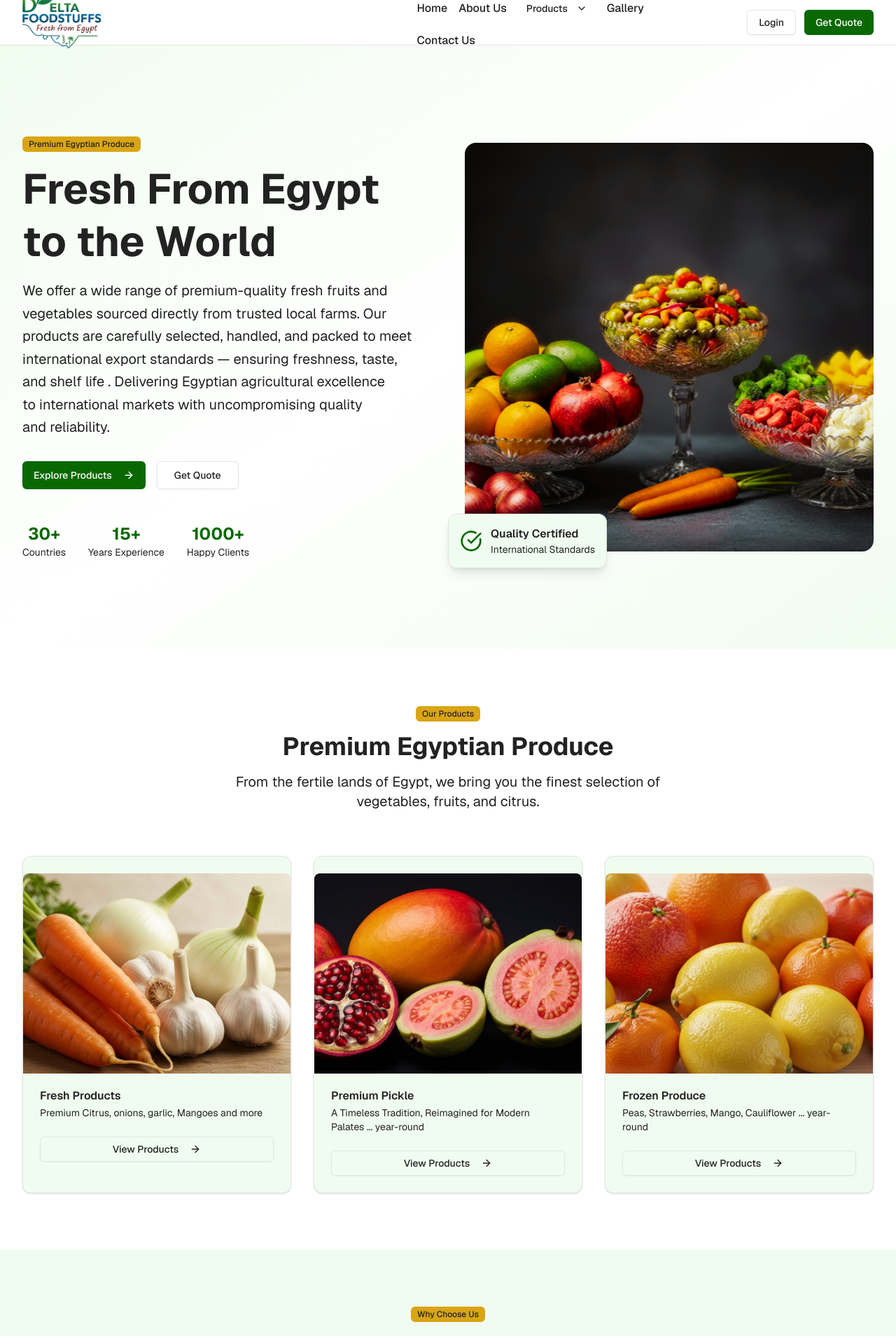
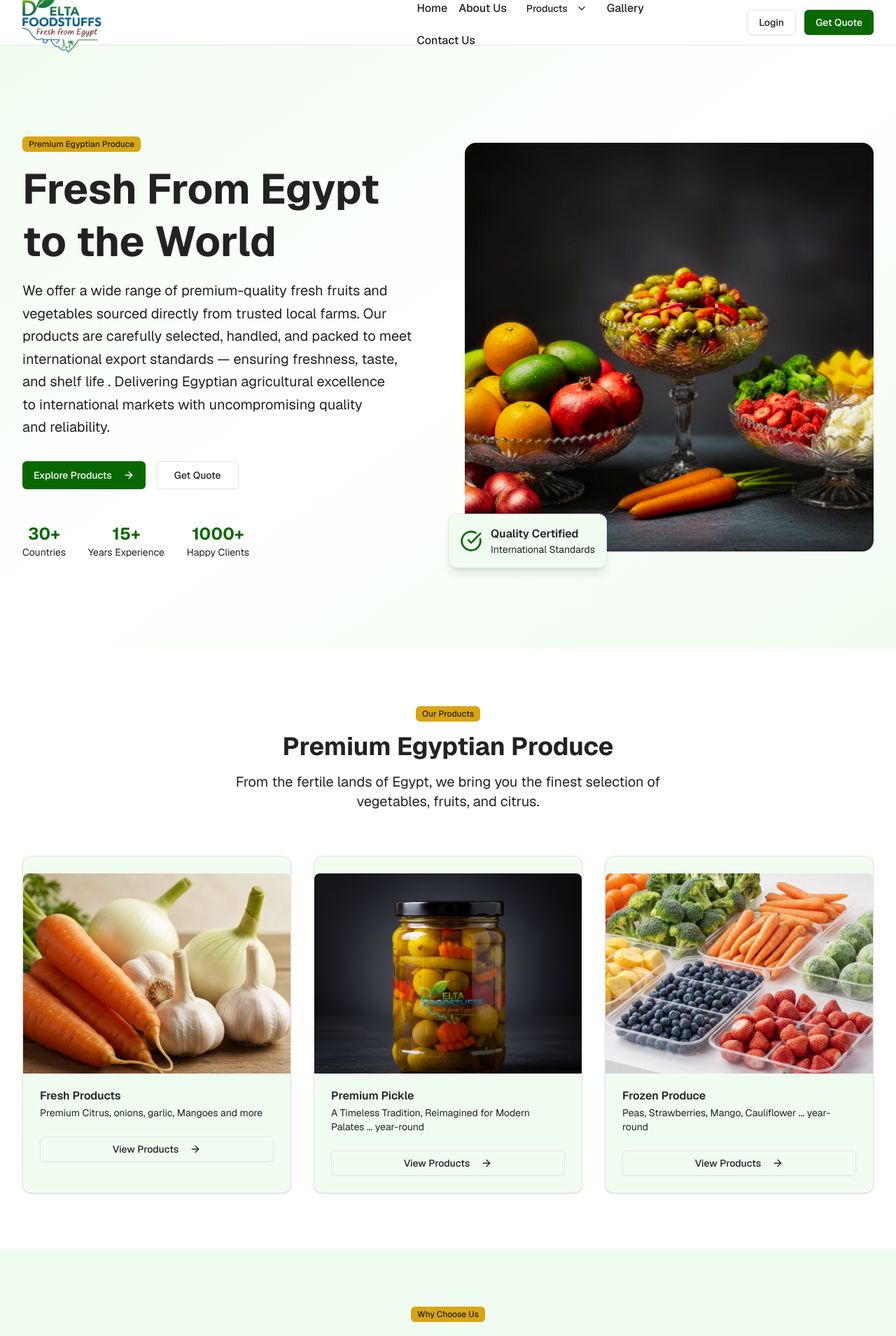
Before and after one commit to Ahmed-Zidan25/deltafoodstuffs.com-Final-Website, a Next.js app: page / in a window 1280 px wide. Shown: the top 1909 px of the page at 70% size. Built offline with nearby package versions, Linux system fonts and the light colour scheme.

Commit message:
2-October

```diff
--- a/app/page.tsx
+++ b/app/page.tsx
@@ -17,13 +17,13 @@ export default function HomePage() {
     {
       title: "Premium Pickle",
       description: "A Timeless Tradition, Reimagined for Modern Palates ... year-round",
-      image: "/tropical-fruits-mango-guava-pomegranate.jpg",
+      image: "/mixed-pickle.png",
       href: "/products/pickle",
     },
     {
       title: "Frozen Produce",
       description: "Peas, Strawberries, Mango, Cauliflower ... year-round",
-      image: "/citrus-fruits-oranges-lemons-mandarines.jpg",
+      image: "/frozen-products-vegetables-fruits.jpg",
       href: "/products/frozen",
     },
   ]
--- a/components/navigation.tsx
+++ b/components/navigation.tsx
@@ -36,13 +36,13 @@ const Navigation = () => {
         <div className="flex justify-between items-center h-16">
           {/* Logo */}
 <Link href="/" className="flex items-center">
-<div className="relative w-20 h-20 sm:w-24 sm:h-24 md:w-28 md:h-28">
+<div className="relative">
   <Image
     src="/logo-2.png"
     alt="Delta Food Stuffs Logo"
-    fill
+    width={112}   // md size equivalent
+    height={112}
     className="object-contain rounded-lg"
-    sizes="200px"
     priority
   />
 </div>
```
Also changed, not shown: public/logo-1.PNG (deleted), public/logo-2.png.
